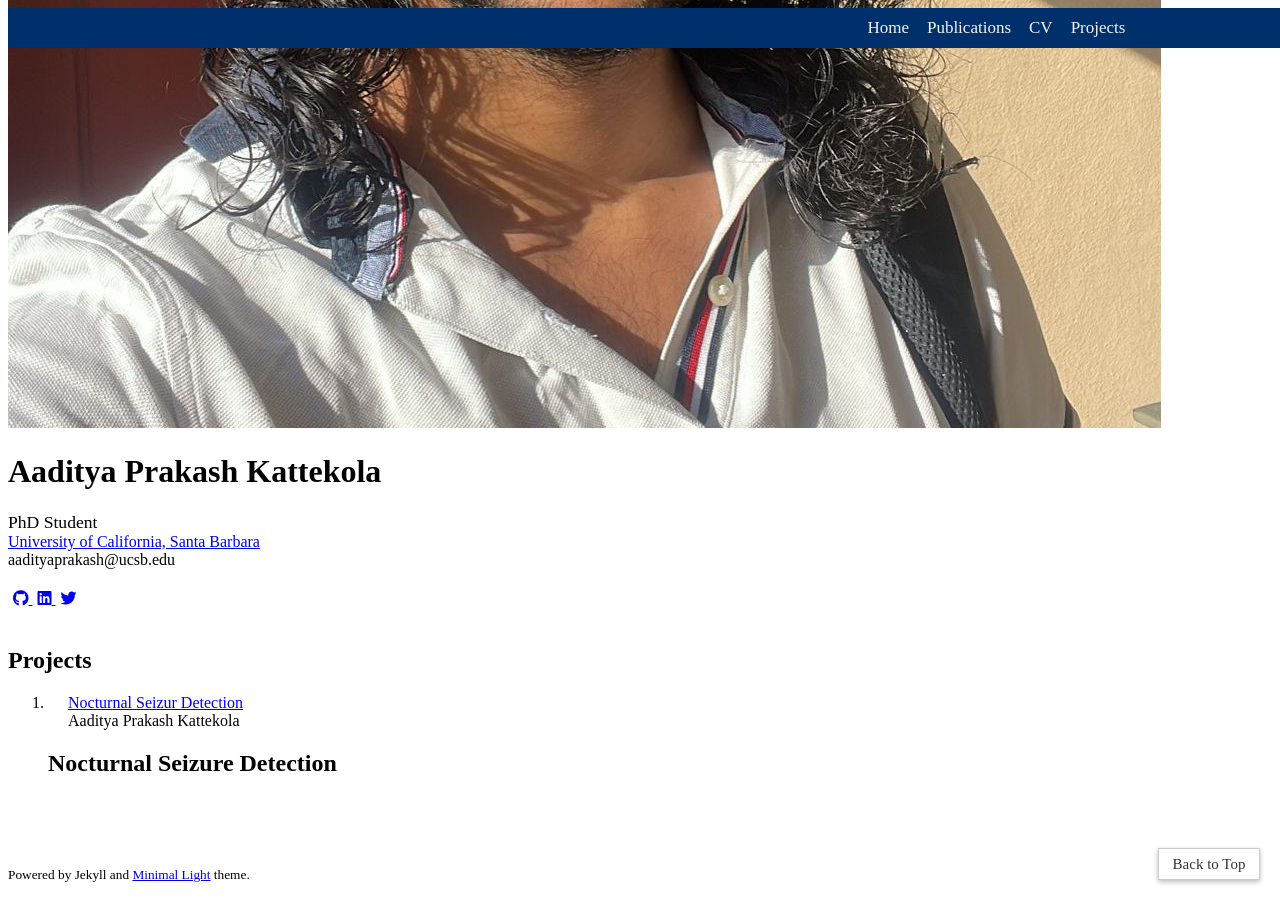
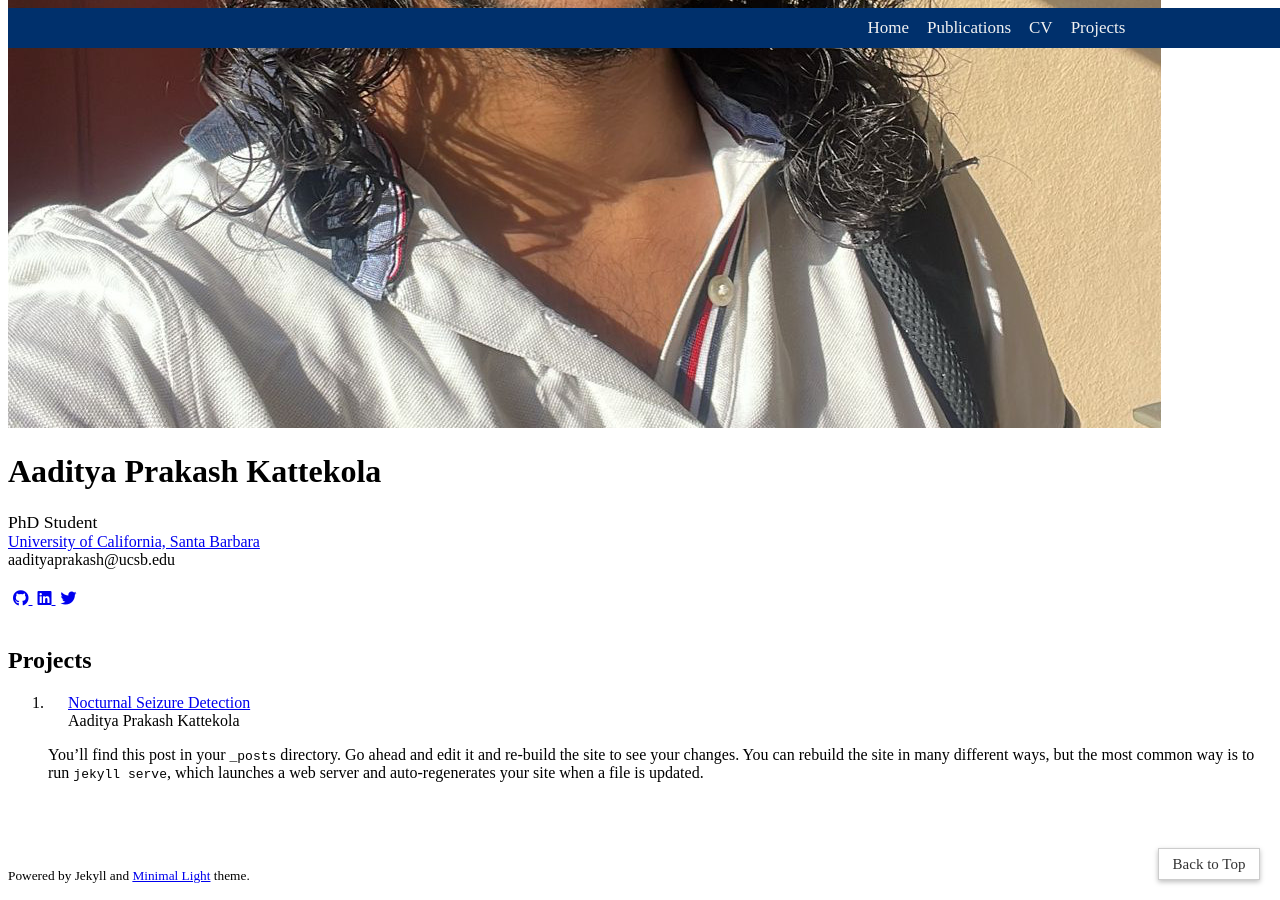
Before and after one commit to Kapi2910/kapi2910.github.io, a Jekyll site: the page built from projects.md, in a window 1280 px wide and 900 px high, scrolled down 733 px. Built offline with Jekyll 4.4.1, drawn with Linux system fonts in a browser that asks for light colours; nearby versions of some CDN libraries; some web fonts are replaced; a style sheet for code colours, icons or effects is not loaded.

Commit message:
Content Update 4

```diff
--- a/_layouts/project.html
+++ b/_layouts/project.html
@@ -75,8 +75,8 @@
 
     <div class="wrapper">
       <section style="float: none; width: 100%;">
-
-      {{ content }}
+        <h2>{{page.title}}</h2>
+        {{ content }}
 
       <br>
 
--- a/_posts/2025-03-09-nocturnal-seizure.md
+++ b/_posts/2025-03-09-nocturnal-seizure.md
@@ -1,12 +1,9 @@
 ---
 layout: project
-title:  "Nocturnal Seizur Detection"
+title:  "Nocturnal Seizure Detection"
 author: Aaditya Prakash Kattekola
 date: "2025-03-09 21:02:52"
 ---
-
-## Nocturnal Seizure Detection
-
 You’ll find this post in your `_posts` directory. Go ahead and edit it and re-build the site to see your changes. You can rebuild the site in many different ways, but the most common way is to run `jekyll serve`, which launches a web server and auto-regenerates your site when a file is updated.
 
 To add new posts, simply add a file in the `_posts` directory that follows the convention `YYYY-MM-DD-name-of-post.ext` and includes the necessary front matter. Take a look at the source for this post to get an idea about how it works.
```
